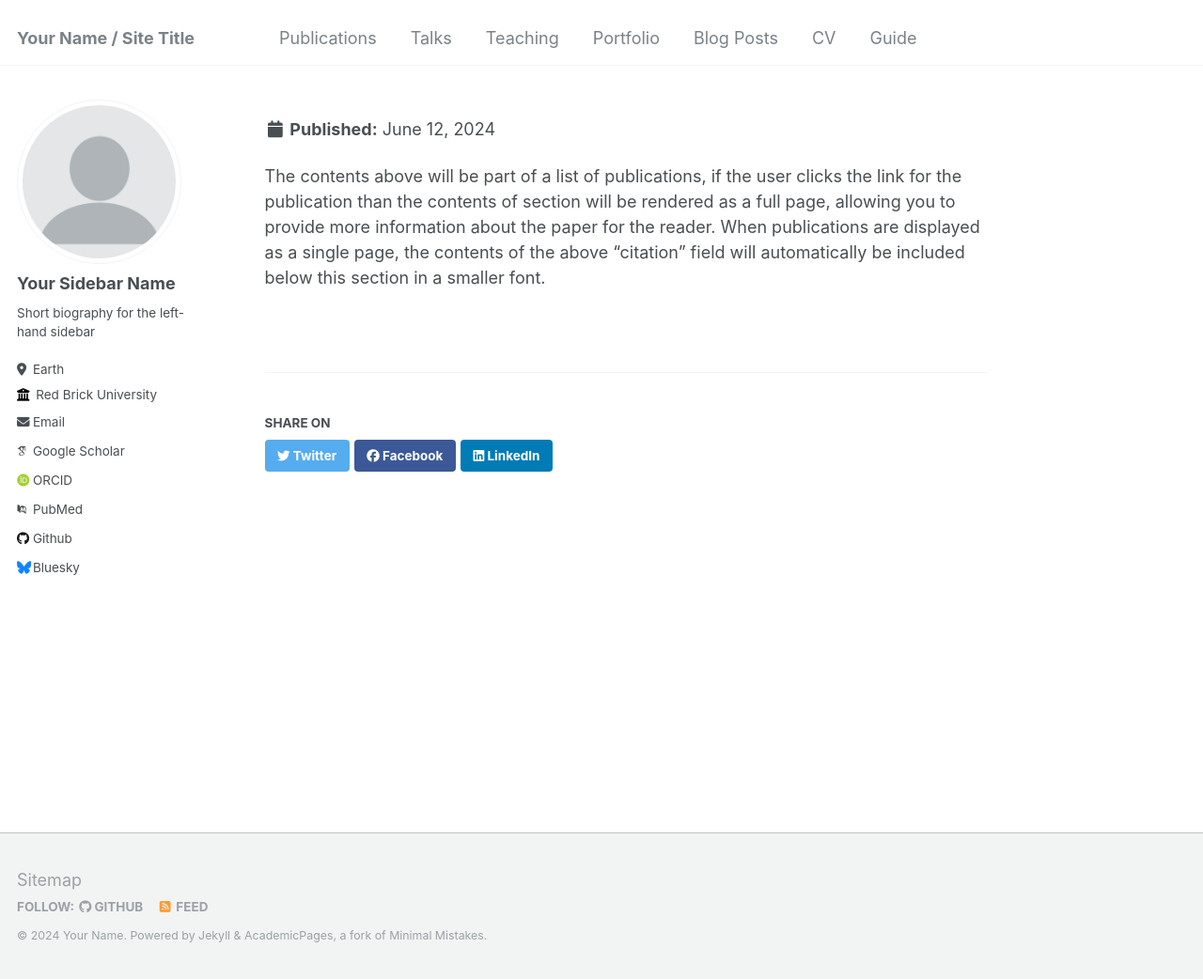
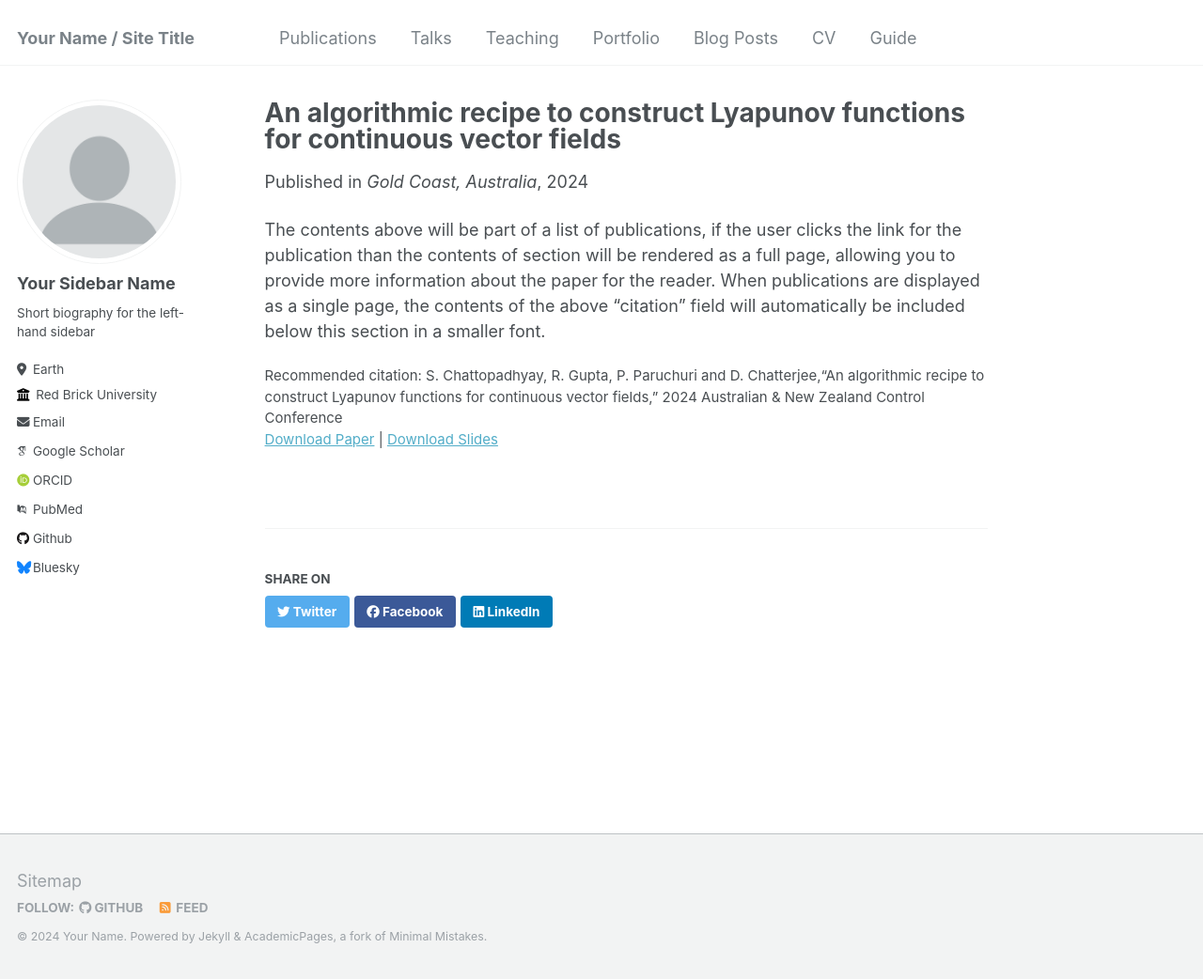
Before and after one commit to raavi02/raavi02.github.io, a Jekyll site: the page built from _publications/2024-02-20-paper-title-number-1.md, in a window 1280 px wide and 1042 px high. Shown: the whole window at 94% size. Built offline with Jekyll 4.4.1, drawn with Linux system fonts in a browser that asks for light colours; some web fonts are replaced; part of the change alters nothing that is shown.

Commit message:
Update 2024-02-20-paper-title-number-1.md

```diff
--- a/_publications/2024-02-20-paper-title-number-1.md
+++ b/_publications/2024-02-20-paper-title-number-1.md
@@ -5,10 +5,9 @@ permalink: /publication/2024-02-20-paper-title-number-1
 excerpt: 'In this work, we introduce a novel and computationally feasible approach to construct Lyapunov functions for equilibria of nonlinear continuous vector fields.'
 date: 2024-02-20
 venue: 'Gold Coast, Australia'
-slidesurl:
-paperurl: ['ANZCC 2024'](https://ieeexplore.ieee.org/document/10432819/)
-citation: 'S. Chattopadhyay, R. Gupta, P. Paruchuri and D. Chatterjee,“An algorithmic recipe to construct Lyapunov functions for
-continuous vector fields,” 2024 Australian & New Zealand Control Conference'
+slidesurl: 'http://academicpages.github.io/files/slides1.pdf'
+paperurl: 'https://ieeexplore.ieee.org/document/10432819/'
+citation: 'S. Chattopadhyay, R. Gupta, P. Paruchuri and D. Chatterjee,“An algorithmic recipe to construct Lyapunov functions for continuous vector fields,” 2024 Australian & New Zealand Control Conference'
 ---
 
 The contents above will be part of a list of publications, if the user clicks the link for the publication than the contents of section will be rendered as a full page, allowing you to provide more information about the paper for the reader. When publications are displayed as a single page, the contents of the above "citation" field will automatically be included below this section in a smaller font.
```
